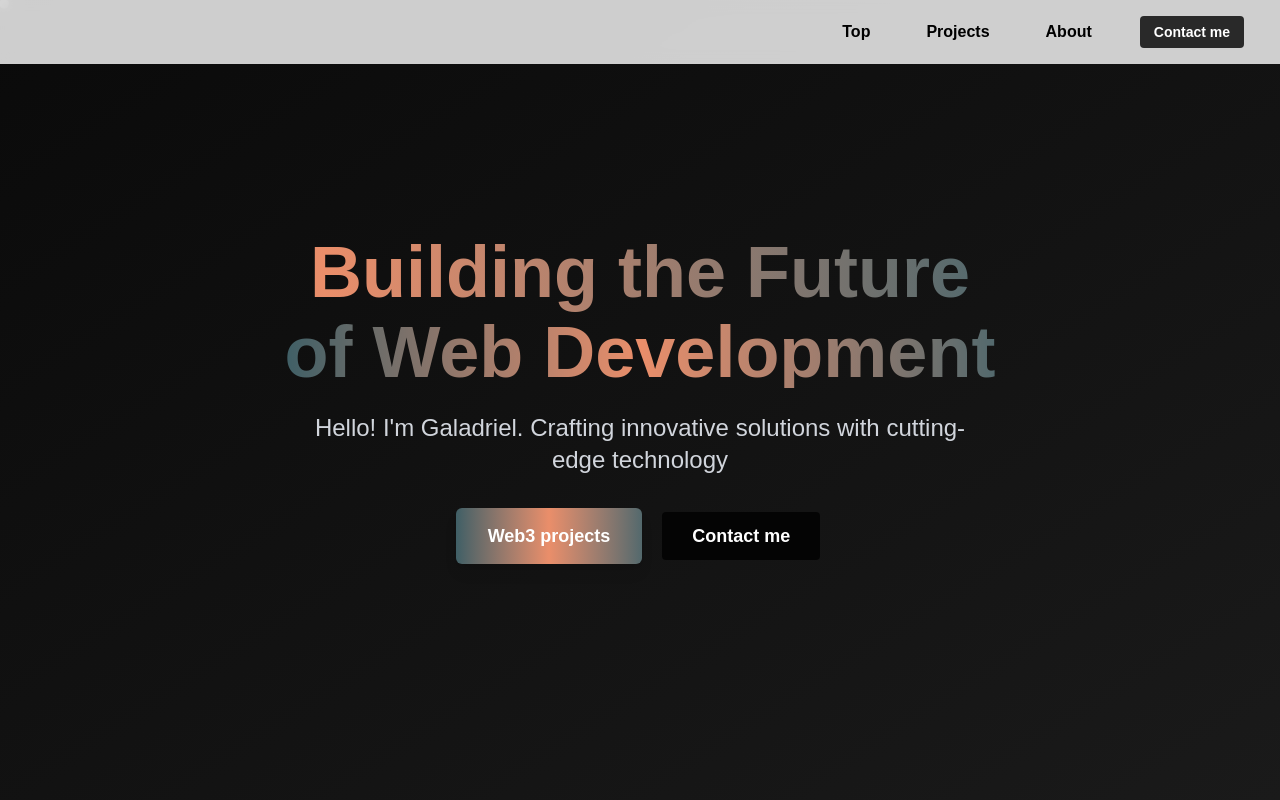
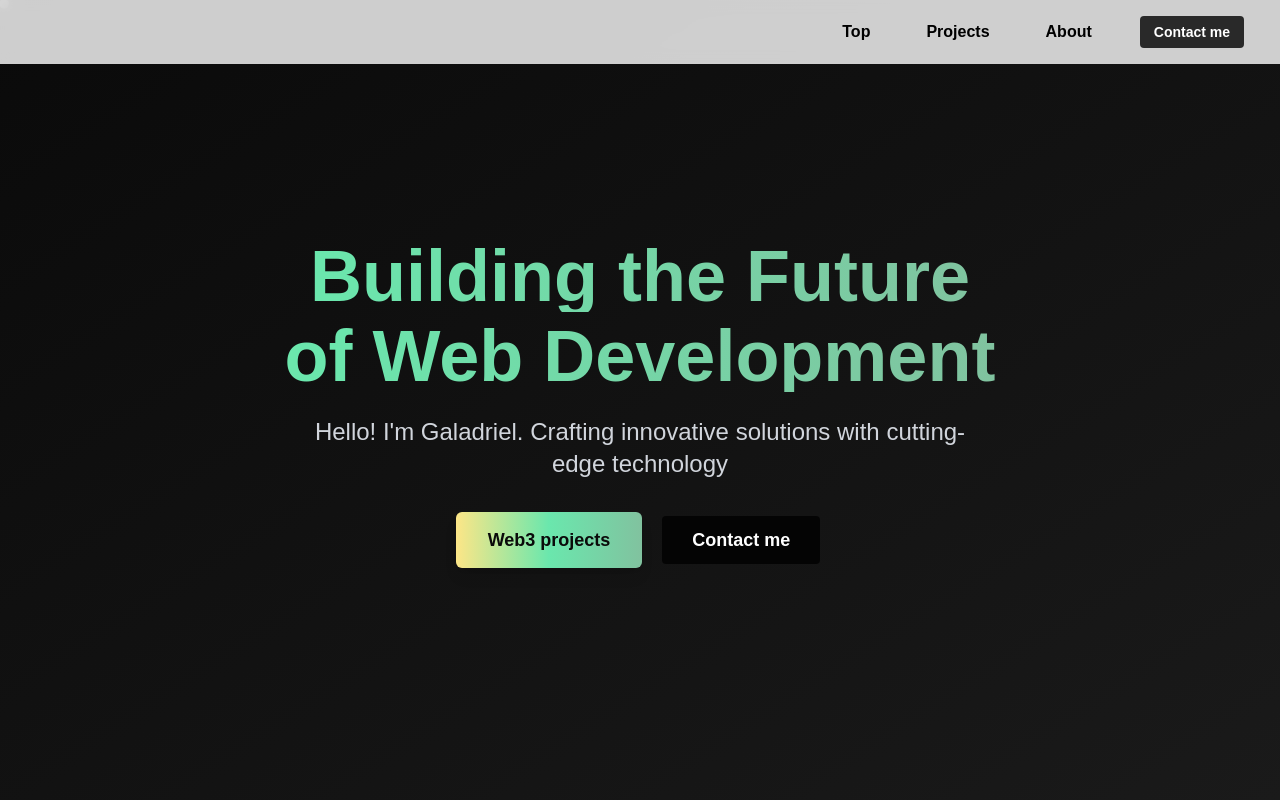
Before and after one commit to gala1234/website, a Next.js app: page / in a window 1280 px wide. Shown: the top 800 px of the page. Built offline with nearby package versions, Linux system fonts and the light colour scheme.

Commit message:
wio css variables

```diff
--- a/package.json
+++ b/package.json
@@ -29,6 +29,7 @@
     "eslint-config-prettier": "^10.0.1",
     "eslint-plugin-prettier": "^5.2.3",
     "prettier": "^3.5.0",
+    "prettier-plugin-tailwindcss": "^0.6.11",
     "tailwindcss": "^4.0.6",
     "typescript": "^5"
   }
--- a/src/app/globals.css
+++ b/src/app/globals.css
@@ -1,4 +1,46 @@
-@import "tailwindcss";
+@import 'tailwindcss';
+
+
+:root {
+  /* Primary colors */
+  --primary-brown: #6D4C01;
+  --primary-peach: #FDE687;
+  --primary-green: #A6DB79;
+  --primary-violet: #6A4295;
+  --primary-gray: #CBE1D9;
+  --primary-dark-brown: #5F3912;
+  --primary-blue: #1259F4;
+  --primary-lime: #B4EF72;
+
+  /* Accent colors */
+  --accent-hot-pink: #DF2D65;
+  --accent-golden: #DBA22B;
+  --accent-mauve: #B07782;
+  --accent-deep-rose: #C85273;
+  --accent-bright-green: #81C29F;
+
+  /* Muted colors */
+  --muted-olive: #77722A;
+  --muted-taupe: #9F9684;
+  --muted-plum: #482447;
+  --muted-steel: #73808D;
+
+  /* Light colors */
+  --light-mint: #D6F8E9;
+  --light-sky: #C9F6E1;
+  --light-soft-green: #6AE7AD;
+
+  /* Dark theme colors */
+  --dark-background: #0A0A0A;
+  --dark-foreground: #EDEDED;
+  --dark-primary: #5F3912;
+  --dark-secondary: #223877;
+  --dark-accent: #951852;
+
+  /* Default theme */
+  --background: #FFFFFF;
+  --foreground: #0A0A0A;
+}
 
 /* Smooth gradient animation */
 @keyframes gradient {
@@ -13,44 +55,36 @@
   }
 }
 
-:root {
-  /* Light Mode */
-  --background: #ffffff;
-  --foreground: #171717;
-
-  /* Primary Colors */
-  --primary-brown: #6D4C01;
-  --primary-peach: #FDE687;
-  --primary-green: #A6DB79;
-  --primary-violet: #6A4295;
-  --primary-gray: #CBE1D9;
-  --primary-dark-brown: #5F3912;
-  --primary-blue: #1259F4;
-  --primary-lime: #B4EF72;
-
-  /* Accent Colors */
-  --accent-hot-pink: #DF2D65;
-  --accent-golden: #DBA22B;
-  --accent-mauve: #B07782;
-  --accent-deep-rose: #C85273;
-  --accent-bright-green: #81C29F;
-
-  /* Muted & Light */
-  --muted-olive: #77722A;
-  --light-mint: #D6F8E9;
-  --light-sky: #C9F6E1;
-  --light-soft-green: #6AE7AD;
-
-  /* Dark Mode Colors */
-  --dark-background: #0a0a0a;
-  --dark-foreground: #ededed;
-  --dark-primary: #5F3912;
-  --dark-secondary: #223877;
-  --dark-accent: #951852;
+/* Text colors */
+.text-primary {
+  color: var(--foreground);
+}
+.text-secondary {
+  color: var(--primary-green);
+}
+.text-accent {
+  color: var(--accent-hot-pink);
+}
+/* Background colors */
+.bg-primary {
+  background-color: var(--foreground);
 }
 
+/* Gradient text */
+.text-gradient-light {
+  background: linear-gradient(
+    90deg,
+    var(--primary-peach),
+    var(--light-soft-green),
+    var(--accent-bright-green)
+  );
+  background-clip: text;
+  color: transparent;
+}
+
+/* Gradient backgrounds */
 .bg-gradient-light {
-  background-image: linear-gradient(
+  background: linear-gradient(
     90deg,
     var(--primary-peach),
     var(--light-soft-green),
@@ -58,6 +92,14 @@
   );
 }
 
+.bg-gradient-dark {
+  background: linear-gradient(
+    90deg,
+    var(--dark-accent),
+    var(--dark-secondary),
+    var(--dark-primary)
+  );
+}
 
 @media (prefers-color-scheme: dark) {
   :root {
@@ -70,5 +112,7 @@ body {
   color: var(--foreground);
   background: var(--background);
   font-family: Arial, Helvetica, sans-serif;
-  transition: background 0.3s ease, color 0.3s ease;
+  transition:
+    background 0.3s ease,
+    color 0.3s ease;
 }
--- a/src/components/TraeHeroSection.tsx
+++ b/src/components/TraeHeroSection.tsx
@@ -27,14 +27,17 @@ export default function TraeHeroSection() {
   }, []);
 
   return (
-    <section className="min-h-screen relative overflow-hidden bg-gradient-to-br from-[#0A0A0A] to-[#1A1A1A]">
+    <section
+      className="relative min-h-screen overflow-hidden
+    bg-gradient-to-br from-[#0A0A0A] to-[#1A1A1A]"
+    >
       {/* Particle effect background */}
       <div className="absolute inset-0 opacity-20">
-        <div className="absolute w-full h-full">
+        <div className="absolute h-full w-full">
           {particles.map((particle, i) => (
             <motion.div
               key={i}
-              className="absolute w-1 h-1 bg-white rounded-full"
+              className="absolute h-1 w-1 rounded-full bg-white"
               initial={{
                 x: `${particle.initialX}%`,
                 y: `${particle.initialY}%`,
@@ -58,37 +61,43 @@ export default function TraeHeroSection() {
       </div>
 
       {/* Main content */}
-      <div className="relative z-10 container mx-auto px-4 py-20 flex flex-col items-center justify-center min-h-screen text-center">
+      <div
+        className="relative z-10 container mx-auto flex min-h-screen flex-col
+          items-center justify-center px-4 py-20 text-center"
+      >
         <motion.div
           initial={{ opacity: 0, y: 20 }}
           animate={{ opacity: 1, y: 0 }}
           transition={{ duration: 0.8 }}
           className="space-y-6"
         >
-          <h1 className="text-5xl sm:text-7xl font-bold">
+          <h1 className="text-5xl font-bold sm:text-7xl">
             <span
-              className="bg-gradient-to-r
-              from-[#3f5f66] via-[#ea8e6a] to-[#53696d]
-              bg-clip-text text-transparent"
+              className="mt-2 block text-gradient-light"
               style={{
                 backgroundSize: '200% 200%',
                 animation: 'gradient 15s ease infinite',
+                backgroundPosition: 'left',
               }}
             >
               Building the Future
             </span>
             <span
-              className="block mt-2 bg-gradient-to-r
-              from-[#3f5f66] via-[#ea8e6a] to-[#53696d] bg-clip-text text-transparent"
+              className="mt-2 block text-gradient-light"
+              style={{
+                backgroundSize: '200% 200%',
+                animation: 'gradient 15s ease infinite',
+                backgroundPosition: 'left',
+              }}
             >
               of Web Development
             </span>
           </h1>
-          <p className="text-xl sm:text-2xl text-gray-300 max-w-2xl mx-auto">
+          <p className="mx-auto max-w-2xl text-xl text-gray-300 sm:text-2xl">
             Hello! I&apos;m Galadriel. Crafting innovative solutions with
             cutting-edge technology
           </p>
-          <div className="flex gap-4 justify-center mt-8">
+          <div className="mt-8 flex justify-center gap-4">
             <GradientButton
               onClick={() => (window.location.href = '#projects')}
             >
--- a/src/components/common/GradientButton.tsx
+++ b/src/components/common/GradientButton.tsx
@@ -13,16 +13,18 @@ interface GradientButtonProps {
 }
 
 const gradientColors = {
-  from: '#3f5f66',
-  via1: '#ea8e6a',
-  via2: '#b5ac96',
-  to: '#53696d',
+  from: 'var(--dark-primary)',
+  via1: 'var(--accent-deep-rose)',
+  via2: 'var(--muted-taupe)',
+  to: 'var(--dark-secondary)',
 } as const;
 
-const gradientStyle = `from-[${gradientColors.from}]
+const gradientStyle = `
+  from-[${gradientColors.from}]
   via-[${gradientColors.via1}]
   via-[${gradientColors.via2}]
-  to-[${gradientColors.to}]`;
+  to-[${gradientColors.to}]
+`;
 
 const baseStyles = 'rounded-[6px] font-bold transition-all';
 
@@ -32,15 +34,19 @@ const sizeStyles = {
 } as const;
 
 const variantStyles = {
-  primary: `bg-gradient-to-r ${gradientStyle}
-  text-white hover:opacity-90 shadow-lg hover:shadow-xl p-[2px]`,
-  secondary: `border-2 border-transparent bg-clip-padding
-  p-[2px] relative hover:scale-[1.02] transition-transform text-white
+  primary: `
+    bg-gradient-light
+    text-primary hover:opacity-90 shadow-lg hover:shadow-xl p-[2px]
+  `,
+  secondary: `
+    border-2 border-transparent bg-clip-padding
+    p-[2px] relative hover:scale-[1.02] transition-transform text-white
     before:absolute before:inset-0 before:rounded-[4px] before:p-[2px]
     before:bg-gradient-to-r ${gradientStyle} before:content-['']
     before:-z-10 before:transition-all
     after:absolute after:inset-[2px] after:rounded-[4px]
-    after:bg-black/80 after:transition-all after:-z-10 after:content-['']`,
+    after:bg-black/80 after:transition-all after:-z-10 after:content-['']
+  `,
 } as const;
 
 export default function GradientButton({
--- a/src/components/navigation/DesktopNavigation.tsx
+++ b/src/components/navigation/DesktopNavigation.tsx
@@ -34,14 +34,24 @@ export default function DesktopNavigation() {
 
   const getNavItemClass = (section: string) => {
     const baseClass = 'p-3 font-bold relative text-black dark:text-white';
-    const gradientClass =
-      'hover:bg-gradient-to-r hover:from-[#3f5f66]  hover:via-[#ea8e6a] hover:to-[#53696d] hover:bg-clip-text hover:text-transparent transition-all duration-300';
-    return `${baseClass} ${gradientClass} ${activeSection === section ? 'dark:bg-white/[.12]' : 'dark:bg-white/[.06]'}`;
+    const gradientClass = `hover:bg-gradient-to-r hover:from-[#3f5f66]
+      hover:via-[#ea8e6a] hover:to-[#53696d]
+      hover:bg-clip-text hover:text-transparent
+      transition-all duration-300`;
+    const activeClass =
+      activeSection === section ? 'dark:bg-white/[.12]' : 'dark:bg-white/[.06]';
+    return `${baseClass} ${gradientClass} ${activeClass}`;
   };
 
   return (
     <>
-      <nav className="hidden md:flex fixed top-0 left-0 right-0 h-16 px-8 flex-row items-center justify-end gap-8 z-50 bg-white/[.8] dark:bg-black/[.8] backdrop-blur-sm">
+      <nav
+        className={`
+          hidden md:flex fixed top-0 left-0 right-0 h-16 px-8
+          flex-row items-center justify-end gap-8 z-50
+          bg-white/[.8] dark:bg-black/[.8] backdrop-blur-sm
+        `}
+      >
         <a href="" className={`${getNavItemClass('hero')}`}>
           Top
         </a>
--- a/tailwind.config.ts
+++ b/tailwind.config.ts
@@ -7,12 +7,7 @@ export default {
     './src/app/**/*.{js,ts,jsx,tsx,mdx}',
   ],
   theme: {
-    extend: {
-      colors: {
-        background: 'var(--background)',
-        foreground: 'var(--foreground)',
-      },
-    },
+    extend: {},
   },
   plugins: [],
 } satisfies Config;
```
Also changed, not shown: src/app/contact/page.tsx (+44 -9 lines), src/components/ContactSection.tsx (+38 -8 lines), .eslintrc.json, 2 other files (tests, documents, lock files or other folders).
